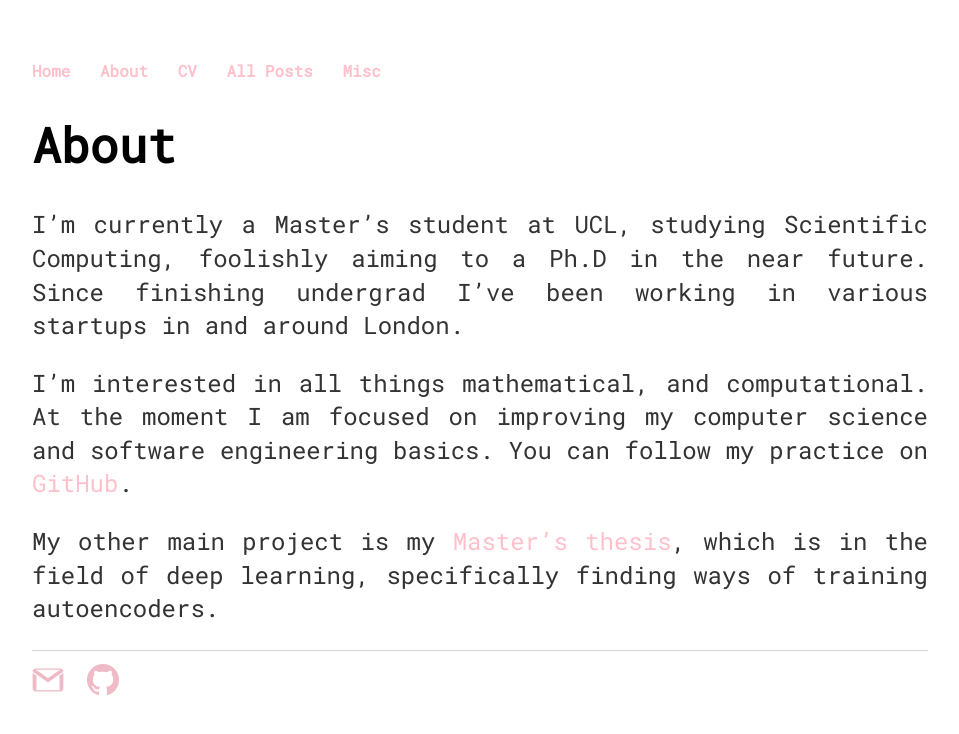
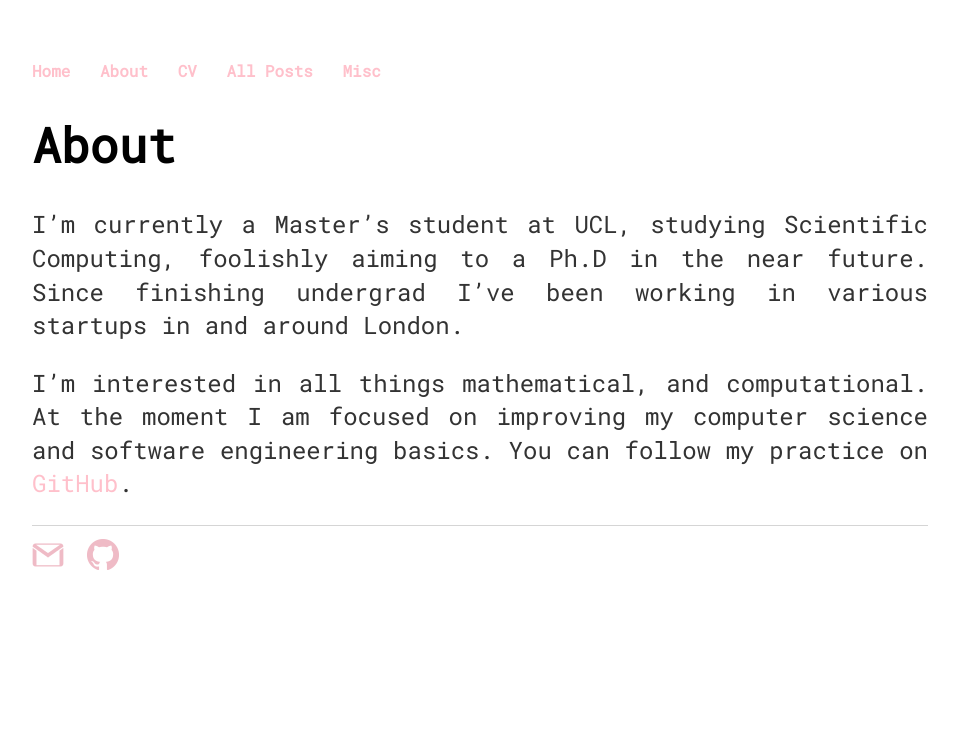
Before and after one commit to skailasa/skailasa.github.io, a Jekyll site: the page built from about.md, in a window 1280 px wide. Shown: the top 734 px of the page, without its empty margins (160-1119 px from the left). Built offline with Jekyll 4.4.1, drawn with Linux system fonts in a browser that asks for light colours.

Commit message:
Update about

```diff
--- a/about.md
+++ b/about.md
@@ -12,9 +12,3 @@ I'm interested in all things mathematical, and computational. At the
 moment I am focused on improving my computer science and software
 engineering basics. You can follow my practice on
 [GitHub](https://github.com/skailasa/practice/).
-
-
-My other main project is my
-[Master's thesis](https://github.com/skailasa/autoencoders/), which is in
-the field of deep learning, specifically finding ways of training
-autoencoders.
```
